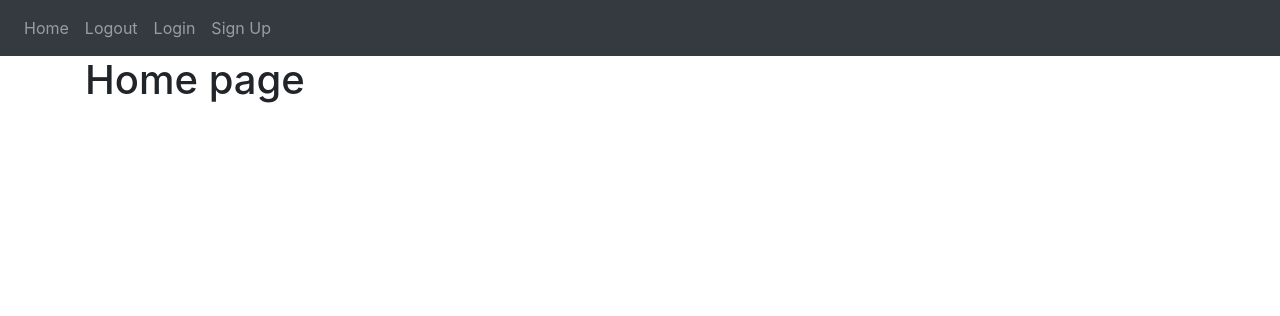
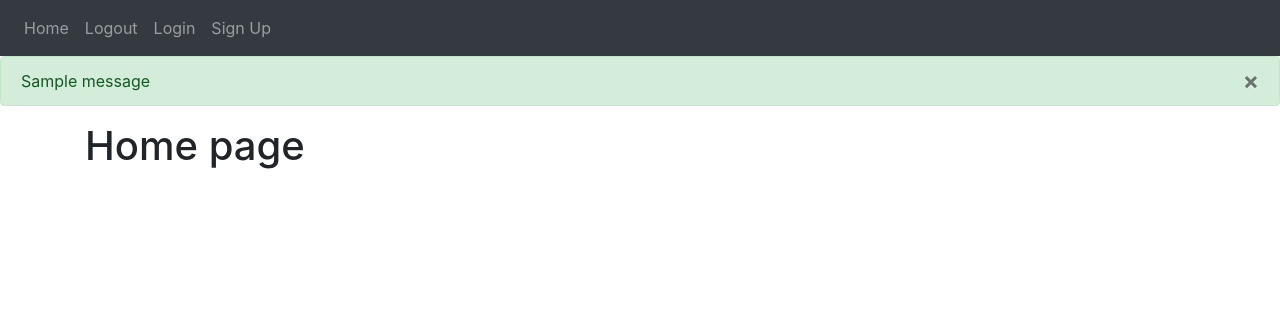
Before and after one commit to pushin-pp/pushin-pp, a Flask app: page / in a window 1280 px wide. Shown: the top 316 px of the page. Run offline with Flask 2, Linux system fonts and the light colour scheme; one stand-in notice (Sample message) is shown; some libraries are stand-ins or nearby versions.

Commit message:
Flash error messages in sign_up

```diff
--- a/website/templates/base.html
+++ b/website/templates/base.html
@@ -36,6 +36,25 @@
         </div>
       </div>
     </nav>
+
+    {% with messages = get_flashed_messages(with_categories=true) %} {% if
+      messages %} {% for category, message in messages %} {% if category ==
+      'error' %}
+      <div class="alert alert-danger alter-dismissable fade show" role="alert">
+        {{ message }}
+        <button type="button" class="close" data-dismiss="alert">
+          <span aria-hidden="true">&times;</span>
+        </button>
+      </div>
+      {% else %}
+      <div class="alert alert-success alter-dismissable fade show" role="alert">
+        {{ message }}
+        <button type="button" class="close" data-dismiss="alert">
+          <span aria-hidden="true">&times;</span>
+        </button>
+      </div>
+      {% endif %} {% endfor %} {% endif %} {% endwith %}
+
     <div class = "container">{% block content %} {% endblock %}</div>
     <script
       src="https://code.jquery.com/jquery-3.2.1.slim.min.js"
```
